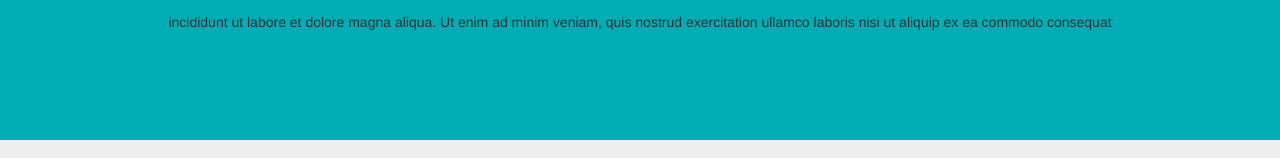
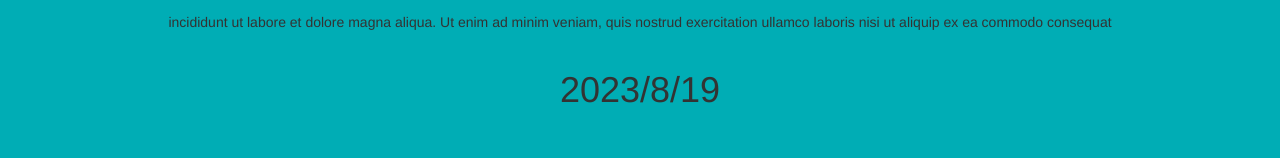
Before and after one commit to modimdk/angularShoppingWebsite, an Angular app: page /products in a window 1280 px wide. Shown: the part 273-431 px from the top of the page. Built offline with nearby package versions, Linux system fonts and the light colour scheme.

Commit message:
Add simple pipe

```diff
--- a/package.json
+++ b/package.json
@@ -19,6 +19,7 @@
     "@angular/platform-browser-dynamic": "^16.2.0",
     "@angular/router": "^16.2.0",
     "bootstrap": "^3.4.1",
+    "lodash": "^4.17.21",
     "rxjs": "~7.8.0",
     "tslib": "^2.3.0",
     "zone.js": "~0.13.0"
--- a/src/app/app.module.ts
+++ b/src/app/app.module.ts
@@ -15,6 +15,7 @@ import { CartItemComponent } from './cart/cart-list/cart-item/cart-item.componen
 import { ProductFilterComponent } from './products/product-filter/product-filter.component';
 import { ReactiveFormsModule } from '@angular/forms';
 import { FilterPipe } from './filter.pipe';
+import { TimePipe } from './products/time.pipe';
 
 @NgModule({
   declarations: [
@@ -29,6 +30,7 @@ import { FilterPipe } from './filter.pipe';
     CartItemComponent,
     ProductFilterComponent,
     FilterPipe,
+    TimePipe
   ],
   imports: [
     BrowserModule,
--- a/src/app/products/products.component.html
+++ b/src/app/products/products.component.html
@@ -6,6 +6,7 @@
     incididunt ut labore et dolore magna aliqua. Ut enim ad minim veniam, quis
     nostrud exercitation ullamco laboris nisi ut aliquip ex ea commodo consequat
   </div>
+  <h1>{{date | timePipe }}</h1>
 </div>
 <div class="col-md-3">
   <app-product-filter (selectedCategoriesEmmiter)="selectCategory($event)" ></app-product-filter>
--- a/src/app/products/products.component.ts
+++ b/src/app/products/products.component.ts
@@ -1,6 +1,7 @@
 import { Component, Inject, Input, OnInit } from '@angular/core';
 import { ProductsService } from './products.service';
 import { Product } from './products.model';
+import { TimePipe } from './time.pipe';
 
 @Component({
   selector: 'app-products',
@@ -11,6 +12,7 @@ import { Product } from './products.model';
 export class ProductsComponent implements OnInit {
   products: Product[] = [];
   filterdProducts: Product[] = [];
+  date = new Date();
 
   constructor(private productService: ProductsService) {
     this.products = productService.getProducts();
@@ -18,6 +20,8 @@ export class ProductsComponent implements OnInit {
 
   ngOnInit() {
     this.filterdProducts.push(...this.products);
+    console.log(this.date.getFullYear()+"/"+this.date.getMonth() +"/"+this.date.getDate() );
+
   }
 
   selectCategory(cagtegoryNames: string[]) {
--- /dev/null
+++ b/src/app/products/time.pipe.ts
@@ -0,0 +1,11 @@
+import { Pipe, PipeTransform } from '@angular/core';
+
+@Pipe({
+    name: 'timePipe'
+})
+
+export class TimePipe implements PipeTransform {
+  transform(date: any) : any {
+    return date.getFullYear() + '/' + date.getMonth() + '/' + date.getDate();
+  }
+}
```
Also changed, not shown: 1 other file (tests, documents, lock files or other folders).
